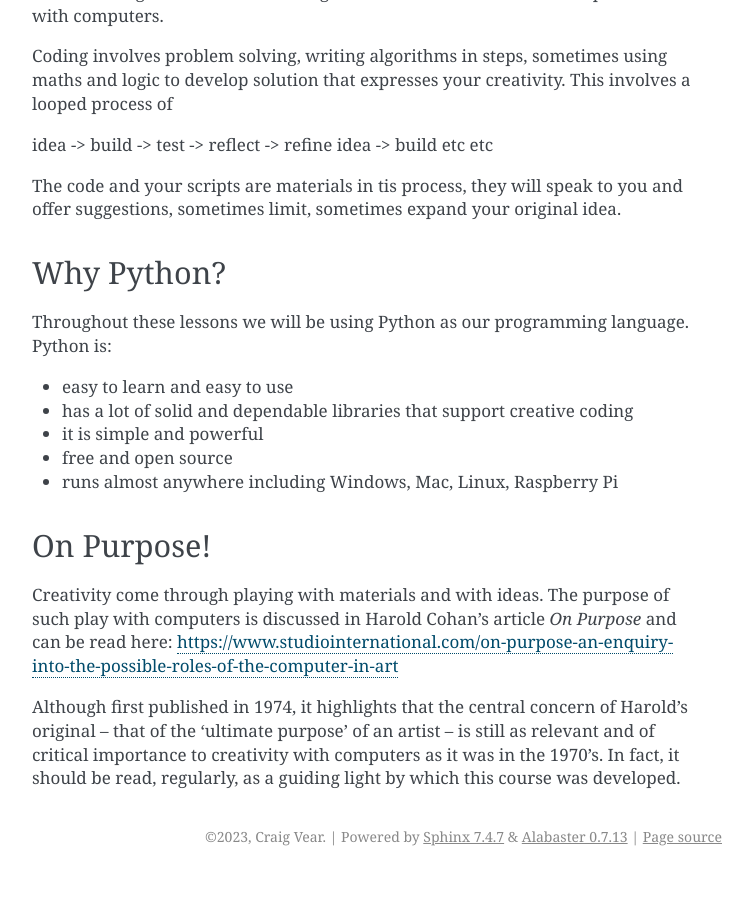
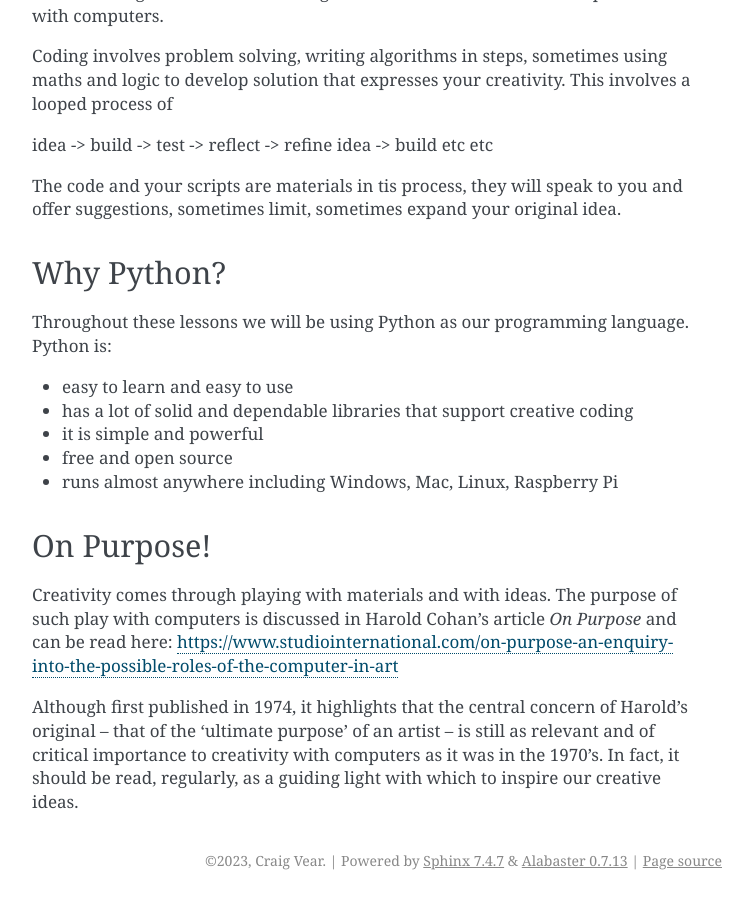
Before and after one commit to CreativeCoding/course, a Sphinx documentation site: the page built from docs/source/introduction.rst, in a window 1280 px wide and 900 px high, scrolled down 1478 px. Shown: the whole window, without its empty margins (388-1141 px from the left). Built offline with Sphinx 7.4.7, drawn with Linux system fonts in a browser that asks for light colours; before the commit the page ends 2354 px from its top, so only the background shows below that.

Commit message:
added On Purpose

```diff
--- a/docs/source/introduction.rst
+++ b/docs/source/introduction.rst
@@ -76,9 +76,9 @@ Throughout these lessons we will be using Python as our programming language. Py
 
 On Purpose!
 -----------
-Creativity come through playing with materials and with ideas. The purpose of such play with computers is discussed in
+Creativity comes through playing with materials and with ideas. The purpose of such play with computers is discussed in
 Harold Cohan’s article *On Purpose* and can be read here: https://www.studiointernational.com/on-purpose-an-enquiry-into-the-possible-roles-of-the-computer-in-art
 
 Although first published in 1974, it highlights that the central concern of Harold’s original –
 that of the ‘ultimate purpose’ of an artist – is still as relevant and of critical importance to creativity with computers
-as it was in the 1970’s. In fact, it should be read, regularly, as a guiding light by which this course was developed.
+as it was in the 1970’s. In fact, it should be read, regularly, as a guiding light with which to inspire our creative ideas.
```
